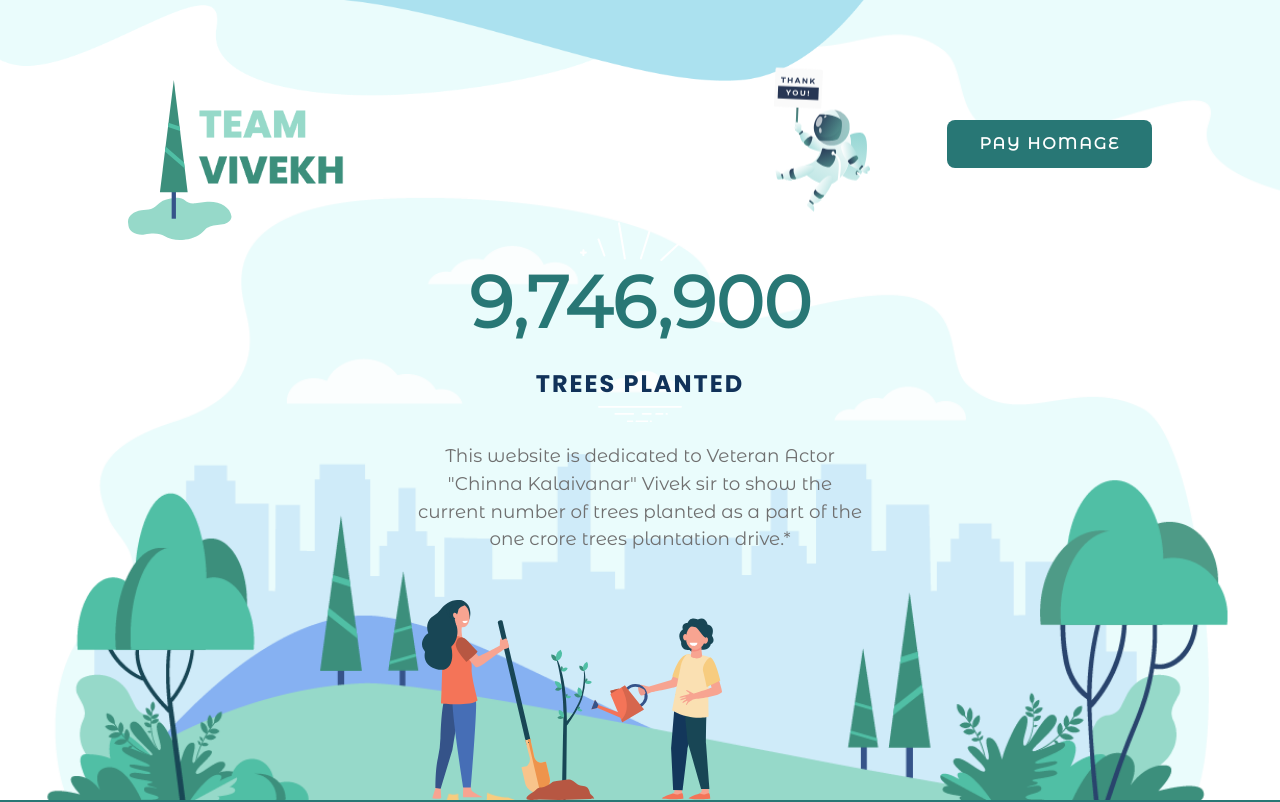
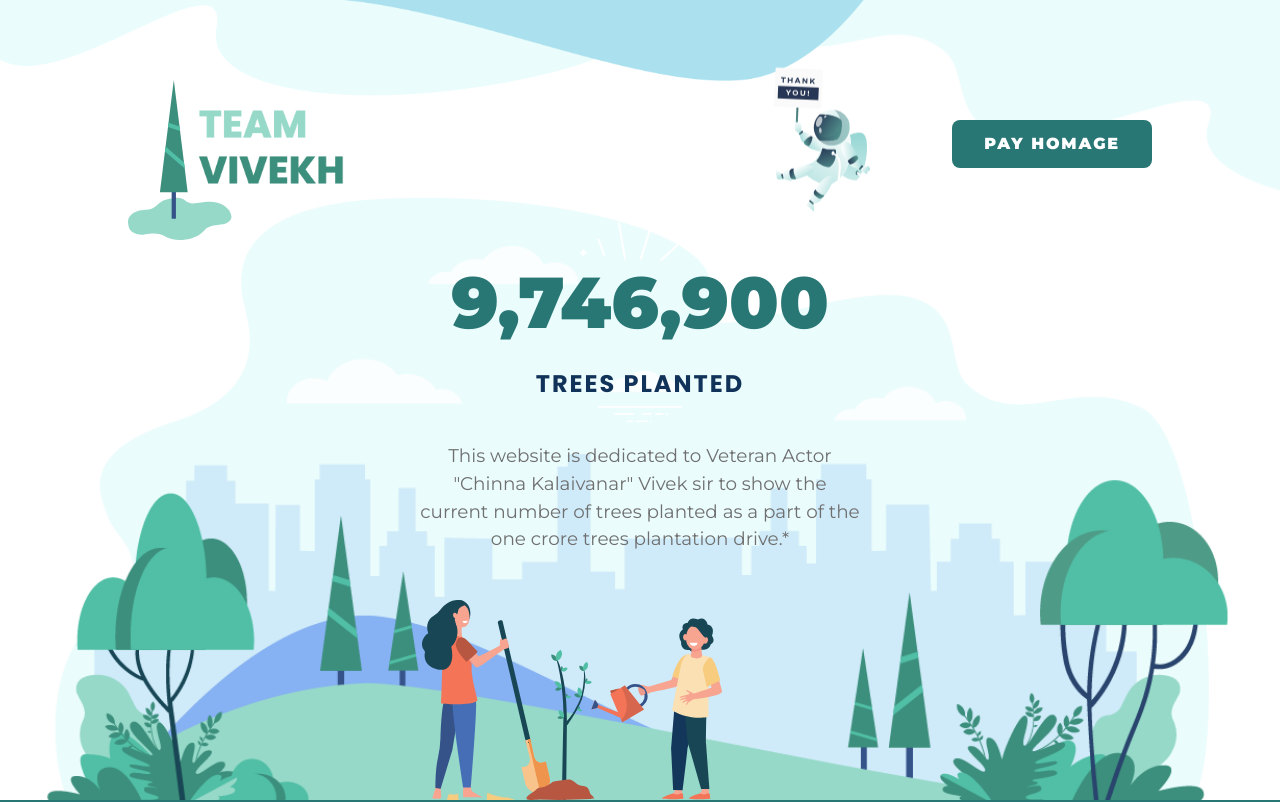
Before and after one commit to vinitshahdeo/PayingHomage, a React (Create React App) app in the folder client/: page / in a window 1280 px wide. Shown: the top 802 px of the page. Built offline with nearby package versions, Linux system fonts and the light colour scheme.

Commit message:
changed the heading font to montserrat

```diff
--- a/client/src/index.css
+++ b/client/src/index.css
@@ -1,11 +1,11 @@
 @import url("https://fonts.googleapis.com/css2?family=Poppins:wght@100;200;300;400;500;600;700&display=swap");
-@import url('https://fonts.googleapis.com/css2?family=Montserrat+Alternates&display=swap');
+@import url('https://fonts.googleapis.com/css2?family=Montserrat');
 
 html,
 body {
   margin: 0;
   padding: 0;
-  font-family: 'Montserrat Alternates', sans-serif !important;
+  font-family: 'Montserrat', sans-serif !important;
 }
 
 .headings {
```
